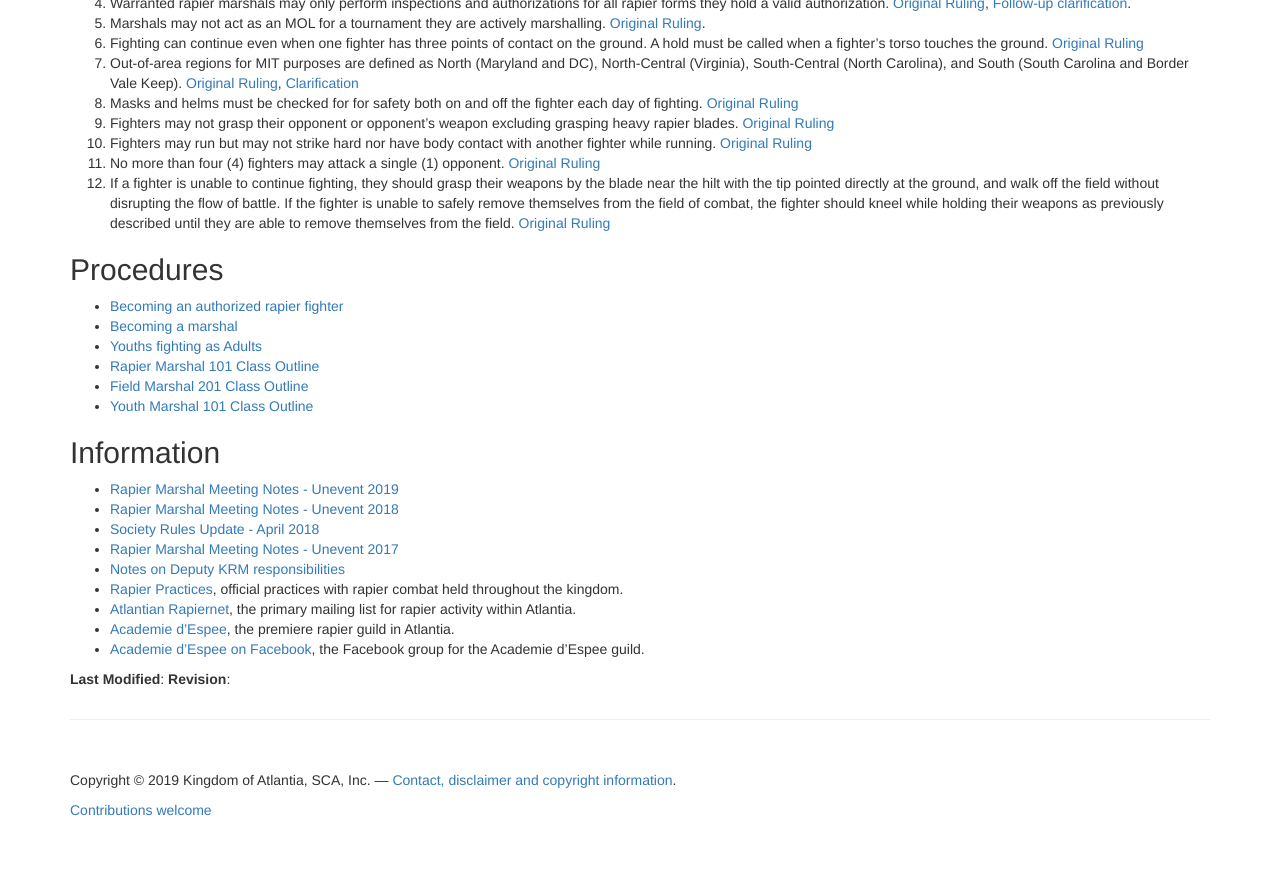
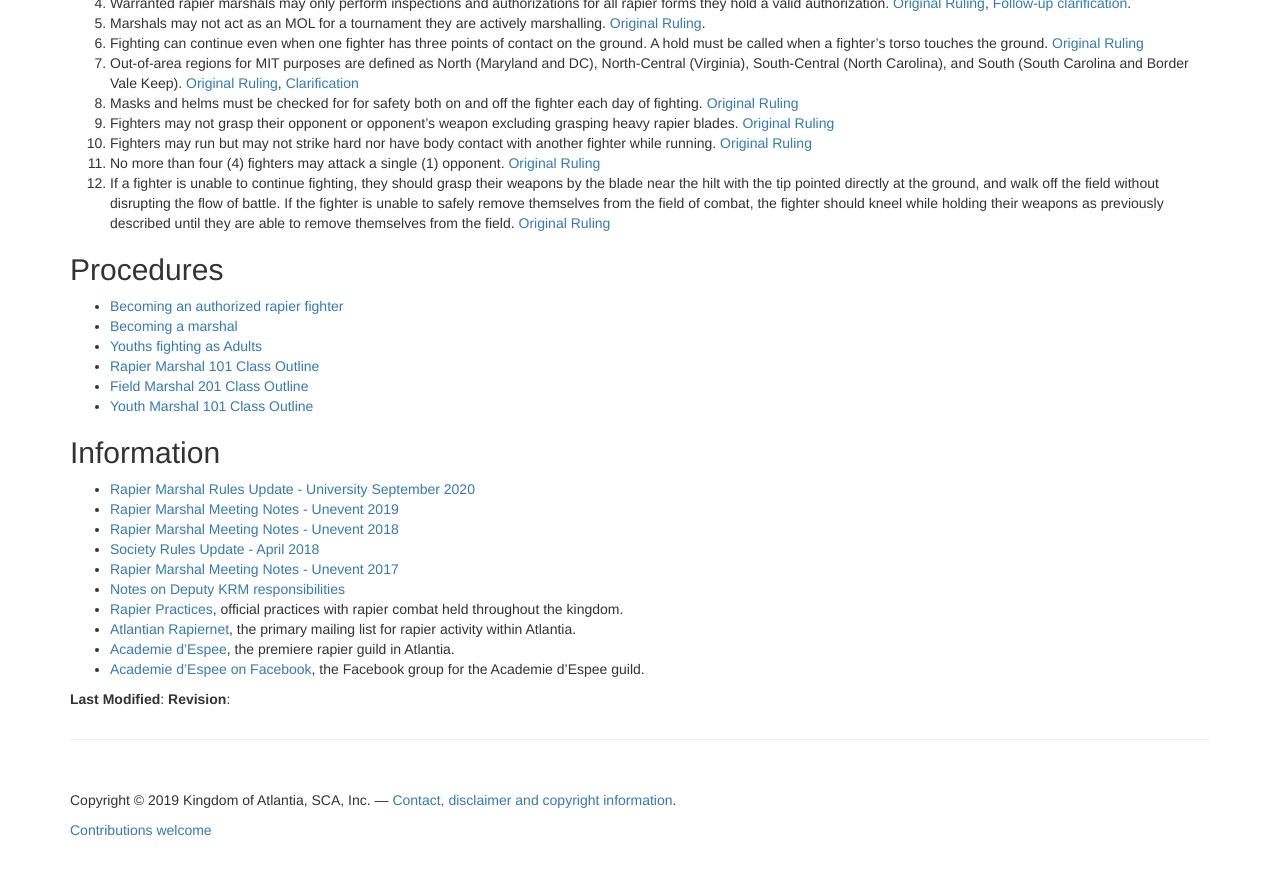
Before and after one commit to academie-de-espee/earl-marshal, a Jekyll site: the page built from rapier.md, in a window 1280 px wide and 900 px high, scrolled down 793 px. Shown: the top 875 px of the window. Built offline with Jekyll 4.4.1, drawn with Linux system fonts in a browser that asks for light colours.

Commit message:
add rules update to rapier page

```diff
--- a/rapier.md
+++ b/rapier.md
@@ -51,6 +51,7 @@ For youth rapier fighters, additional rules apply as defined in [Section 3.9 of
 * [Youth Marshal 101 Class Outline](/training/youth-rapier-marshal/)
 
 ## Information
+* [Rapier Marshal Rules Update - University September 2020](/rapier/rules-update-2020-09/)
 * [Rapier Marshal Meeting Notes - Unevent 2019](/rapier/unevent-2019/)
 * [Rapier Marshal Meeting Notes - Unevent 2018](/rapier/unevent-2018/)
 * [Society Rules Update - April 2018](/rapier/rules-update-2018/)
```
Also changed, not shown: rapier/rules-update-2020-09.md (renamed from rapier/rules-update-2020-07.md).
